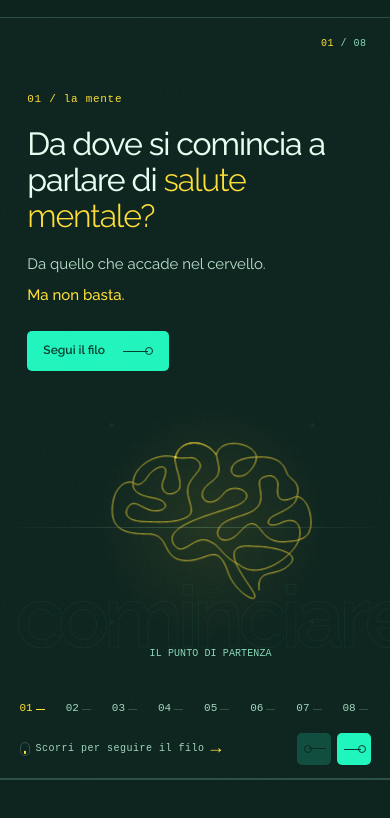
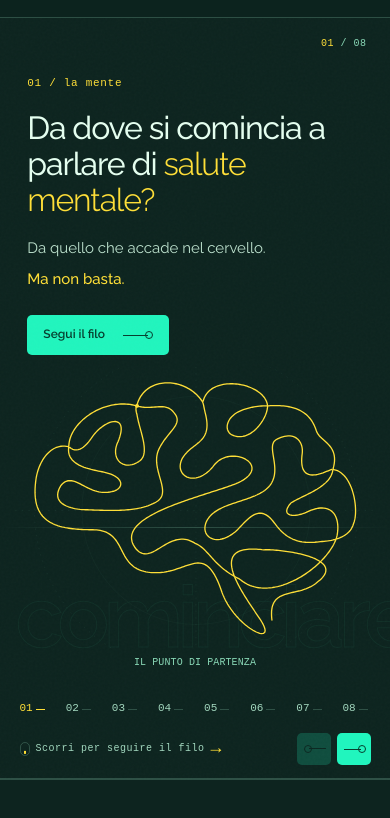
Before and after one commit to quipsicocicova/psicodromica-aps, a website: page index.html in a window 390 px wide. Shown: the part 64-882 px from the top of the page. Drawn offline with Linux system fonts and the light colour scheme; animation ran at ten frames a second.

Commit message:
Fit mobile story illustrations directly beneath each chapter's copy
The bottom-anchored 25–31% canvas and wide SVG whitespace made the mobile thread too small and detached from the text. Reframe existing interpolated points and fit the drawing into the available space below measured copy; keep desktop geometry and native scrolling unchanged. Add responsive, reduced-motion and desktop round-trip regressions.

```diff
--- a/index.html
+++ b/index.html
@@ -8,10 +8,10 @@
   <title>Psicodromica APS — Discipline in dialogo, pensiero in movimento</title>
   <link rel="icon" href="assets/logo-psicodromica.svg" type="image/svg+xml">
   <link rel="stylesheet" href="style.css"><link rel="stylesheet" href="refinements.css?v=5"><link rel="stylesheet" href="narrative.css?v=5"><link rel="stylesheet" href="experience.css?v=8">
-  <script defer src="assets/thread-geometry.js?v=8"></script><script defer src="app.js?v=5"></script><script defer src="narrative.js?v=8"></script><script defer src="paths.js?v=2"></script>
+  <script defer src="assets/thread-geometry.js?v=8"></script><script defer src="app.js?v=5"></script><script defer src="narrative.js?v=10"></script><script defer src="paths.js?v=2"></script>
   <link rel="stylesheet" href="palette-variants.css?v=4">
   <link rel="stylesheet" href="theme.css?v=3">
-  <link rel="stylesheet" href="polish.css?v=2">
+  <link rel="stylesheet" href="polish.css?v=3">
 </head>
 <body class="has-story">
   <a class="skip-access" href="#associazione">Salta al sito</a>
--- a/narrative.js
+++ b/narrative.js
@@ -14,6 +14,9 @@
   const scenes = [...story.querySelectorAll('.scene')];
   const buttons = [...story.querySelectorAll('[data-chapter]')];
   const reduced = matchMedia('(prefers-reduced-motion: reduce)');
+  const mobile = matchMedia('(max-width: 760px)');
+  const art = story.querySelector('#line-art');
+  const mobileLayout = { textBottoms: Array(8).fill(300), width: 0, controlsTop: 0 };
   const line = story.querySelector('#morph-line');
   const tip = story.querySelector('#line-tip');
   const bore = story.querySelector('#gear-bore');
@@ -46,8 +49,15 @@
   const captions = ['IL PUNTO DI PARTENZA', 'ALLARGARE LO SGUARDO', 'PERSONE / RELAZIONI', 'LE CONDIZIONI IN CUI LA VITA PRENDE FORMA', 'DISCIPLINE ALLO STESSO TAVOLO', 'LE DOMANDE CHE NASCONO DALL’INCONTRO', 'TANTE PROSPETTIVE, UN NUOVO INCASTRO', ''];
   const clamp = (v, lo = 0, hi = 1) => Math.max(lo, Math.min(hi, v));
   const ease = t => t * t * (3 - 2 * t);
+  const boundsOf = points => points.reduce((b, [x, y]) => {
+    b.minX = Math.min(b.minX, x); b.maxX = Math.max(b.maxX, x);
+    b.minY = Math.min(b.minY, y); b.maxY = Math.max(b.maxY, y);
+    return b;
+  }, { minX: Infinity, minY: Infinity, maxX: -Infinity, maxY: -Infinity });
+  const brainBounds = boundsOf(samples[0]), gearBounds = boundsOf(samples[6]);
   let chapter = -1, beat = 0, manualBeat = 0, scheduled = false;
   let lastPosition = -1, lastFormation = -1, scrollRange = 1, storyTop = 0;
+  let lastMobileFrame = '';
   let introProgress = reduced.matches ? 1 : 0, introFrame, introStarted;
   let spinPlayed = false, spinAnimation, auraAnimation, entered = false;
   let logoProgress = 0, lastLogoProgress = -1, logoFrame;
@@ -118,9 +128,70 @@
     sparkAnimations.forEach(animation => animation.cancel()); sparkAnimations = [];
     if (sparkLayer.dataset.state !== 'idle') sparkLayer.dataset.state = 'idle';
   }
+  function measureMobile() {
+    if (!mobile.matches) {
+      lastMobileFrame = '';
+      art.setAttribute('viewBox', '0 0 760 640');
+      art.setAttribute('preserveAspectRatio', 'xMidYMid meet');
+      story.style.removeProperty('--mobile-art-top');
+      story.style.removeProperty('--mobile-art-height');
+      return;
+    }
+    // Read copy only on resize, font readiness or static chapter changes, never
+    // on animation frames. Measure the last visible child, not a full-height box.
+    scenes.forEach((scene, index) => {
+      if (reduced.matches && !scene.classList.contains('is-current')) return;
+      const children = [...scene.querySelector('.scene-content').children];
+      const last = children.filter(child => child.getClientRects().length).at(-1);
+      if (last) mobileLayout.textBottoms[index] = last.getBoundingClientRect().bottom - scene.getBoundingClientRect().top;
+    });
+    mobileLayout.width = sticky.clientWidth * .94;
+    mobileLayout.controlsTop = story.querySelector('.story-controls').getBoundingClientRect().top - sticky.getBoundingClientRect().top;
+    art.setAttribute('preserveAspectRatio', 'xMidYMin meet');
+  }
+  function layoutMobileArt(position, base, t, bounds) {
+    if (!mobile.matches) return;
+    if (position < .001) {
+      // Do not zoom a zero-height intro line: keep its eventual brain framing.
+      bounds = { ...brainBounds };
+    }
+    if (position >= 1 && position <= 3) {
+      // Make room for the symbol clouds before they fade in, smoothly and in
+      // reverse too; no sudden reframing when their opacity crosses zero.
+      const cloudTop = position < 1.6 ? 205 + (48 - 205) * ease(clamp((position - 1) / .6))
+        : position > 2.4 ? 48 + (157 - 48) * ease(clamp((position - 2.4) / .6)) : 48;
+      bounds.minY = Math.min(bounds.minY, cloudTop);
+    }
+    if (position > 6) {
+      const reveal = ease(clamp((position - 6) / .85));
+      // Include both original logo paths, not only the animated half-gear.
+      bounds.minX = Math.min(bounds.minX, gearBounds.minX + (140.9 - gearBounds.minX) * reveal);
+      bounds.maxX = Math.max(bounds.maxX, gearBounds.maxX + (627.1 - gearBounds.maxX) * reveal);
+      bounds.minY = Math.min(bounds.minY, gearBounds.minY + (133.42 - gearBounds.minY) * reveal);
+      bounds.maxY = Math.max(bounds.maxY, gearBounds.maxY + (502.58 - gearBounds.maxY) * reveal);
+    }
+    const padding = 24;
+    const width = bounds.maxX - bounds.minX + padding * 2;
+    const height = bounds.maxY - bounds.minY + padding * 2;
+    const copyBottom = mobileLayout.textBottoms[base] + (mobileLayout.textBottoms[base + 1] - mobileLayout.textBottoms[base]) * t;
+    const top = copyBottom + 12;
+    const captionRoom = innerHeight <= 740 ? 10 : 44;
+    const available = Math.max(60, mobileLayout.controlsTop - captionRoom - top);
+    const canvasHeight = Math.min(available, mobileLayout.width * height / width);
+    const viewBox = `${(bounds.minX - padding).toFixed(2)} ${(bounds.minY - padding).toFixed(2)} ${width.toFixed(2)} ${height.toFixed(2)}`;
+    const frame = `${viewBox}/${top.toFixed(2)}/${canvasHeight.toFixed(2)}`;
+    if (frame === lastMobileFrame) return;
+    lastMobileFrame = frame;
+    story.style.setProperty('--mobile-art-top', `${top.toFixed(2)}px`);
+    story.style.setProperty('--mobile-art-height', `${canvasHeight.toFixed(2)}px`);
+    // Bounds come from the points already being interpolated, not SVG curve
+    // sampling. Desktop geometry, timings and native scrolling stay untouched.
+    art.setAttribute('viewBox', viewBox);
+  }
   function measure() {
     scrollRange = Math.max(1, story.offsetHeight - sticky.offsetHeight);
     storyTop = story.offsetTop;
+    measureMobile(); lastPosition = -1;
   }
   function finishIntro() {
     cancelAnimationFrame(introFrame);
@@ -137,6 +208,7 @@
     const to = formation < 1 ? samples[0] : samples[base + 1];
     const blend = formation < 1 ? formation : t;
     const parts = new Array(count);
+    const bounds = mobile.matches ? { minX: Infinity, minY: Infinity, maxX: -Infinity, maxY: -Infinity } : null;
     let x, y;
     for (let i = 0; i < count; i++) {
       x = from[i][0] + (to[i][0] - from[i][0]) * blend;
@@ -145,8 +217,13 @@
         x += (geometry.logo.gear[i][0] - x) * morph;
         y += (geometry.logo.gear[i][1] - y) * morph;
       }
+      if (bounds) {
+        bounds.minX = Math.min(bounds.minX, x); bounds.maxX = Math.max(bounds.maxX, x);
+        bounds.minY = Math.min(bounds.minY, y); bounds.maxY = Math.max(bounds.maxY, y);
+      }
       parts[i] = `${i ? 'L' : 'M'}${x.toFixed(2)} ${y.toFixed(2)}`;
     }
+    if (bounds) layoutMobileArt(position, base, t, bounds);
     line.setAttribute('d', parts.join(' '));
     tip.setAttribute('cx', x); tip.setAttribute('cy', y);
     const gearProgress = ease(clamp(position - 5));
@@ -236,6 +313,7 @@
     caption.textContent = captions[index]; caption.hidden = index === 7;
     announcement.textContent = `Capitolo ${index + 1} di 8: ${titles[index]}`;
     story.dataset.chapter = String(index);
+    if (reduced.matches && mobile.matches) measureMobile();
   }
   function updateHeader() {
     const isEntered = scrollY >= storyTop + story.offsetHeight - header.offsetHeight - 40;
@@ -313,4 +391,5 @@
     touchStart = null;
   }, { passive: true });
   measure(); startIntro(); render();
+  document.fonts.ready.then(() => { measure(); schedule(); });
 })();
--- a/package.json
+++ b/package.json
@@ -3,6 +3,6 @@
   "version": "1.0.0",
   "private": true,
   "type": "module",
-  "scripts": { "start": "node server.mjs", "dev": "node server.mjs", "build:geometry": "node scripts/build-geometry.mjs", "build:palettes": "node scripts/build-palettes.mjs", "test:offline": "node offline.test.mjs", "test": "node startup.test.mjs && node test.mjs && node community.test.mjs && node effects.test.mjs && node theme-logo.test.mjs && node polish.test.mjs" },
+  "scripts": { "start": "node server.mjs", "dev": "node server.mjs", "build:geometry": "node scripts/build-geometry.mjs", "build:palettes": "node scripts/build-palettes.mjs", "test:offline": "node offline.test.mjs", "test": "node startup.test.mjs && node test.mjs && node community.test.mjs && node effects.test.mjs && node theme-logo.test.mjs && node polish.test.mjs && node mobile-story.test.mjs" },
   "devDependencies": { "playwright": "^1.65.1" }
 }
--- a/polish.css
+++ b/polish.css
@@ -48,3 +48,18 @@
   .narrative .scene{left:0;top:0;width:100%}
   .path-grid>a>:not(.path-thread){opacity:1!important;transform:none!important;clip-path:none!important}
 }
+/* Mobile: attach a tightly framed illustration to its copy, not the screen bottom. */
+@media(max-width:760px){
+  .narrative .scene-content{padding-top:138px}
+  .narrative .drawing{left:3%;right:auto;width:94%;top:var(--mobile-art-top,350px);height:var(--mobile-art-height,280px);bottom:auto}
+  .narrative .drawing>svg{overflow:hidden}
+  .narrative .art-halo{display:none} /* The enlarged ambient disc must not become a clipped rectangle. */
+  .narrative .drawing-footer{top:calc(100% + 6px);bottom:auto}
+}
+@media(max-width:760px) and (max-height:740px){
+  .narrative .scene-content{padding-top:120px}
+  .narrative .chapter-label{margin-bottom:8px}
+  .narrative .scene[data-scene="0"] h1{font-size:clamp(24px,7vw,32px)}
+  .narrative .brain-phrases{margin-top:10px;min-height:0}
+  .narrative .brain-phrases p{margin-bottom:5px}
+}
```
Also changed, not shown: home-blu-rosso.html (+2 -2 lines), home-bosco.html (+2 -2 lines), home-nero.html (+2 -2 lines), home-originale.html (+2 -2 lines), il-filo-animato.html (+2 -2 lines), mobile-story.test.mjs (added, +73 -0 lines), README.md.
